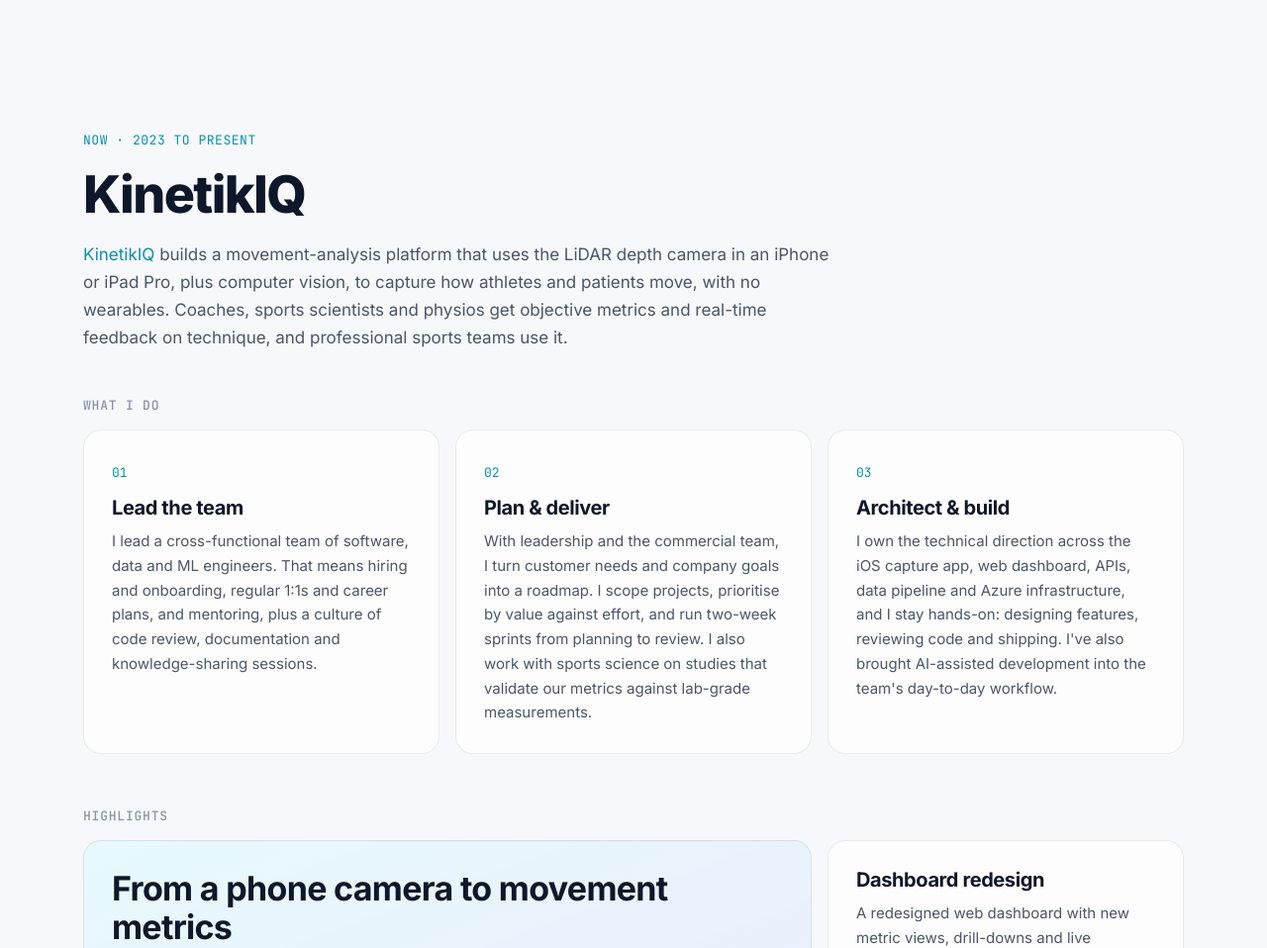
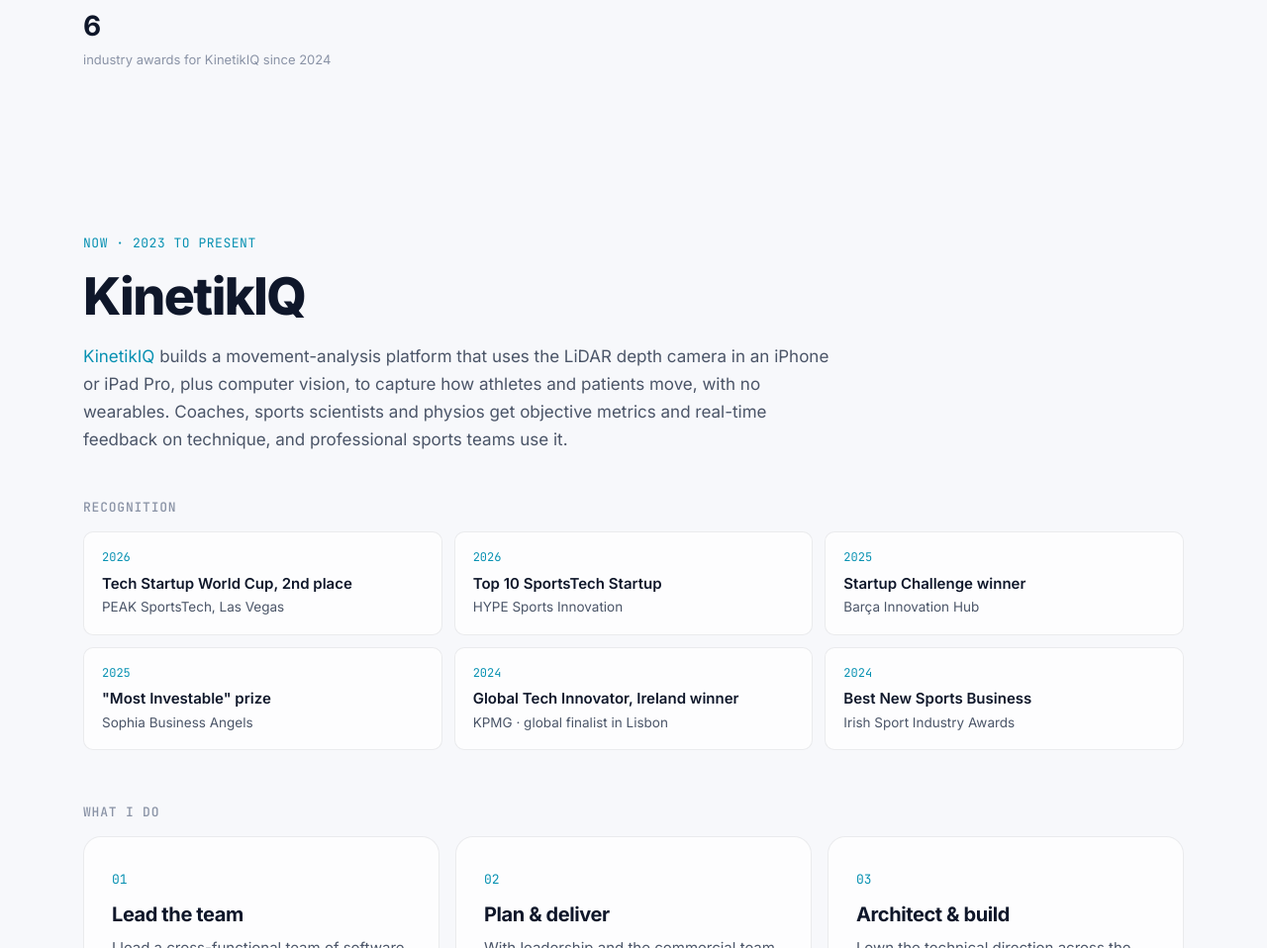
Before and after one commit to JFelipeFloresS/portfolio, a plain HTML site: page index.html in a window 1280 px wide. Shown: the part 926-1884 px from the top of the page at 99% size. Drawn offline with Linux system fonts and the light colour scheme.

Commit message:
adjust kinetikiq accolades

```diff
--- a/index.html
+++ b/index.html
@@ -68,7 +68,7 @@
                 <ul class="hero__stats">
                     <li><strong>99.9%</strong><span>platform uptime, up from 85%</span></li>
                     <li><strong>4.0/4.0</strong><span>GPA, Student of the Year</span></li>
-                    <li><strong>2024</strong><span>Best New Sports Business award</span></li>
+                    <li><strong>6</strong><span>industry awards for KinetikIQ since 2024</span></li>
                 </ul>
             </div>
             <div class="hero__photo reveal">
@@ -105,6 +105,16 @@
                     metrics and real-time feedback on technique, and professional sports teams use it.
                 </p>
             </header>
+
+            <h3 class="subhead reveal">Recognition</h3>
+            <ul class="awards reveal">
+                <li class="award"><span class="award__year">2026</span><strong>Tech Startup World Cup, 2nd place</strong><span>PEAK SportsTech, Las Vegas</span></li>
+                <li class="award"><span class="award__year">2026</span><strong>Top 10 SportsTech Startup</strong><span>HYPE Sports Innovation</span></li>
+                <li class="award"><span class="award__year">2025</span><strong>Startup Challenge winner</strong><span>Barça Innovation Hub</span></li>
+                <li class="award"><span class="award__year">2025</span><strong>"Most Investable" prize</strong><span>Sophia Business Angels</span></li>
+                <li class="award"><span class="award__year">2024</span><strong>Global Tech Innovator, Ireland winner</strong><span>KPMG · global finalist in Lisbon</span></li>
+                <li class="award"><span class="award__year">2024</span><strong>Best New Sports Business</strong><span>Irish Sport Industry Awards</span></li>
+            </ul>
 
             <h3 class="subhead reveal">What I do</h3>
             <div class="roles">
--- a/style/index.css
+++ b/style/index.css
@@ -813,3 +813,29 @@ main img:not(.socials img):focus-visible { outline: 2px solid var(--accent); out
 }
 .lightbox__close:hover { background: rgba(255, 255, 255, .18); }
 @keyframes lb-in { from { opacity: 0; transform: scale(.97); } }
+
+/* ============ KinetikIQ: recognition ============ */
+.awards {
+    list-style: none;
+    padding: 0;
+    margin: 0 0 56px;
+    display: grid;
+    grid-template-columns: repeat(3, 1fr);
+    gap: 12px;
+}
+.award {
+    display: flex;
+    flex-direction: column;
+    gap: 2px;
+    padding: 16px 18px;
+    border-radius: var(--radius-sm);
+    border: 1px solid var(--border);
+    background: var(--surface);
+    transition: border-color .3s, transform .3s;
+}
+.award:hover { border-color: var(--border-strong); transform: translateY(-2px); }
+.award__year { font-family: var(--mono); font-size: 12px; color: var(--accent); margin-bottom: 4px; }
+.award strong { font-size: 15px; font-weight: 600; line-height: 1.35; }
+.award span:last-child { font-size: 13.5px; color: var(--text-muted); }
+@media (max-width: 960px) { .awards { grid-template-columns: repeat(2, 1fr); } }
+@media (max-width: 560px) { .awards { grid-template-columns: 1fr; } }
```
